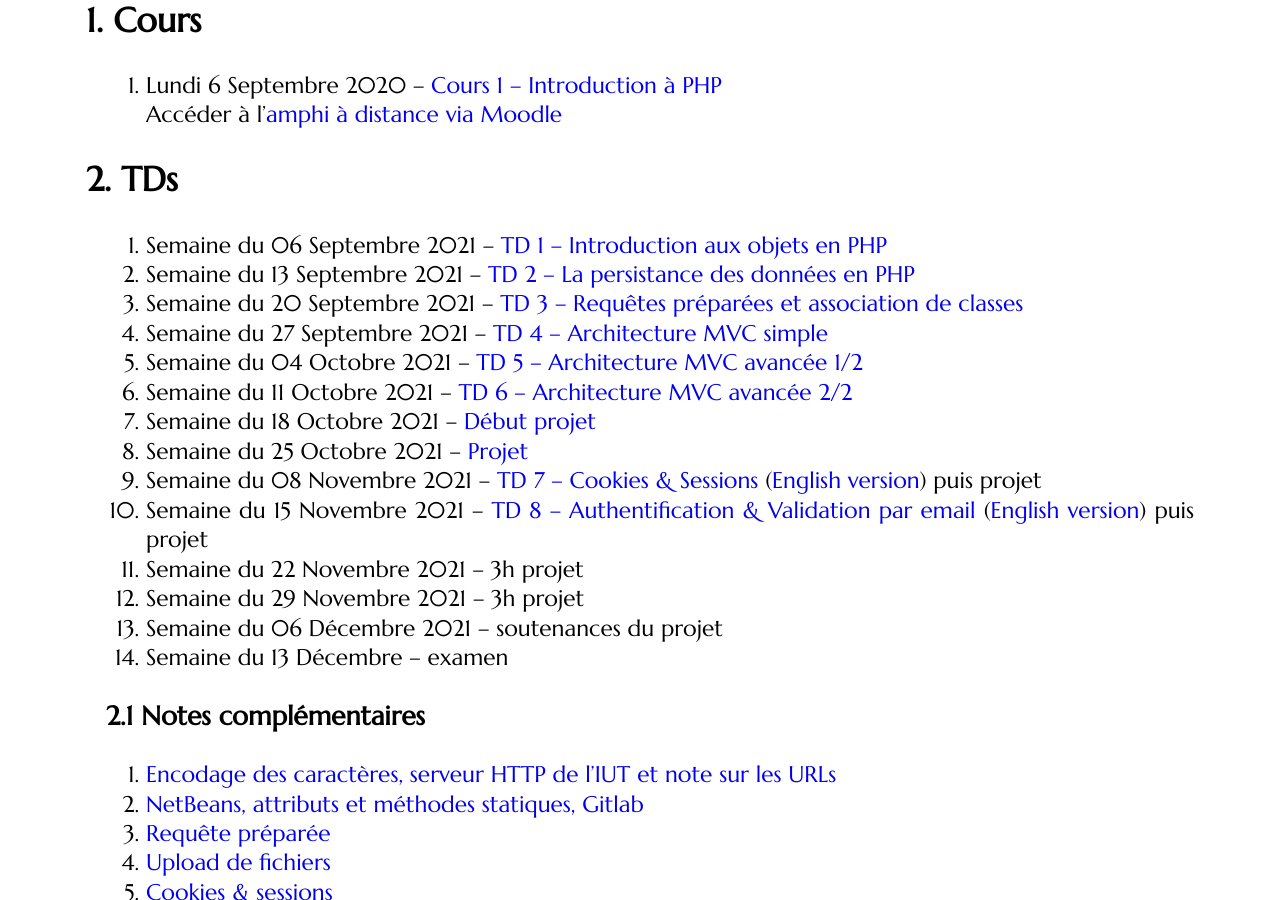
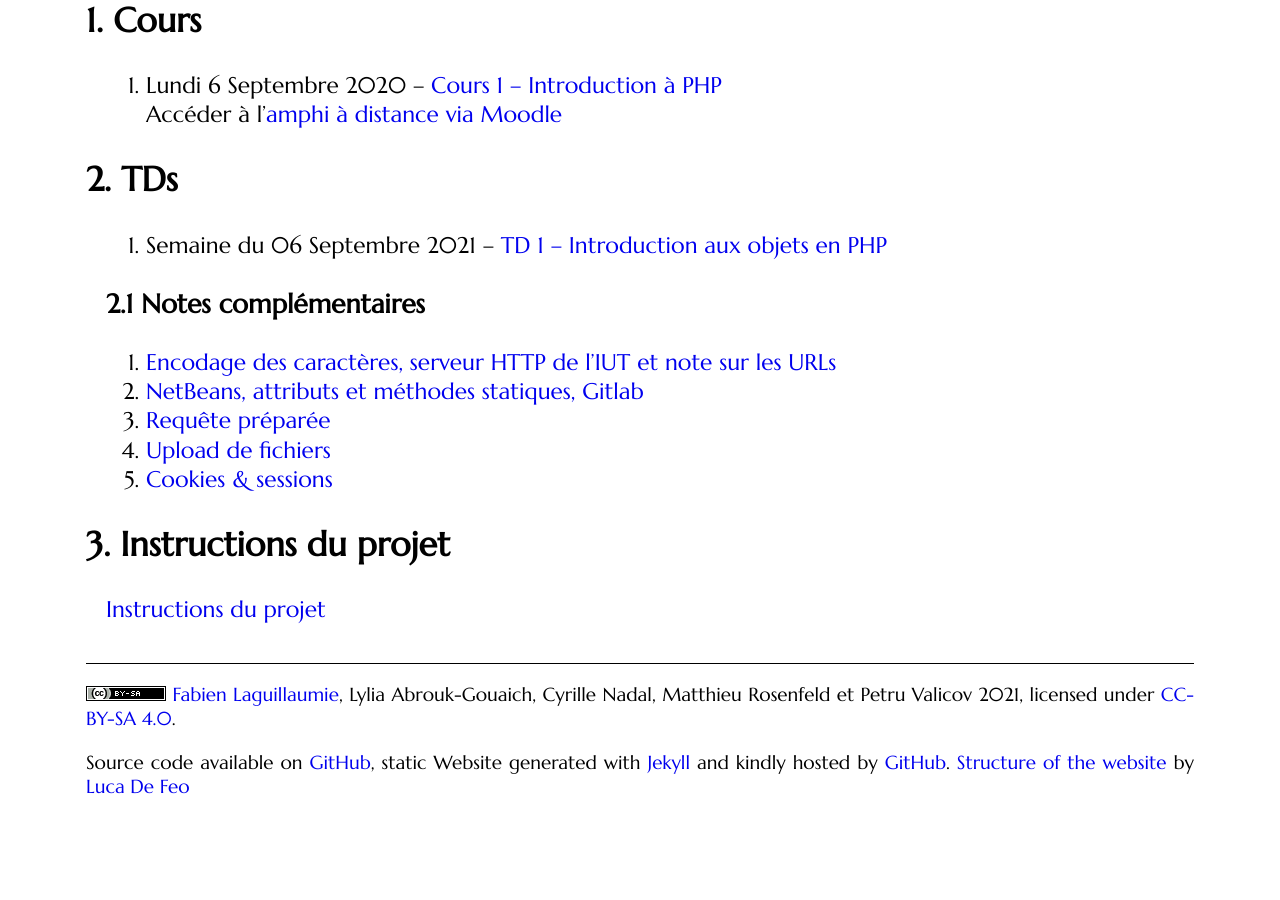
Before and after one commit to romainlebreton/R3.01-DeveloppementWeb, a Jekyll site: the page built from index.md, in a window 1280 px wide and 900 px high, scrolled down 283 px. Built offline with Jekyll 4.4.1, drawn with Linux system fonts in a browser that asks for light colours; some web fonts are replaced; after the commit the page ends 1102 px from its top, so only the background shows below that.

Commit message:
TD cachés

```diff
--- a/index.md
+++ b/index.md
@@ -18,27 +18,27 @@ Cours à l'IUT de Montpellier - 2ème année
 
 1. Semaine du 06 Septembre 2021 -- [TD 1 -- Introduction aux objets en PHP](tutorials/tutorial1.html)
 <!-- ([English version](tutorials/tutorial1-en.html)) -->
-1. Semaine du 13 Septembre 2021 -- [TD 2 -- La persistance des données en PHP](tutorials/tutorial2.html)
+<!-- 1. Semaine du 13 Septembre 2021 -- [TD 2 -- La persistance des données en PHP](tutorials/tutorial2.html) -->
 <!-- ([English version](tutorials/tutorial2-en.html)) -->
-1. Semaine du 20 Septembre 2021 -- [TD 3 -- Requêtes préparées et association de classes](tutorials/tutorial3.html)
-<!-- ([English version](tutorials/tutorial3-en.html)) -->
-1. Semaine du 27 Septembre 2021 --  [TD 4 -- Architecture MVC simple](tutorials/tutorial4.html)
-<!-- ([English version](tutorials/tutorial4-en.html)) -->
-1. Semaine du 04 Octobre 2021 -- [TD 5 -- Architecture MVC avancée 1/2](tutorials/tutorial5.html)
-<!-- ([English version](tutorials/tutorial5-en.html)) -->
-1. Semaine du 11 Octobre 2021 --  [TD 6 -- Architecture MVC avancée 2/2](tutorials/tutorial6.html)
-<!-- ([English version](tutorials/tutorial6-en.html)) -->
-1. Semaine du 18 Octobre 2021 --  [Début projet](projet.html)
-1. Semaine du 25 Octobre 2021 -- [Projet](projet.html)
-1. Semaine du 08 Novembre 2021 --
-   [TD 7 -- Cookies & Sessions](tutorials/tutorial7.html) ([English version](tutorials/tutorial7-en.html)) puis projet
-1. Semaine du 15 Novembre 2021 --
-   [TD 8 -- Authentification & Validation par email](tutorials/tutorial8.html) ([English version](tutorials/tutorial8-en.html))
-   puis projet
-1. Semaine du 22 Novembre 2021 -- 3h projet
-1. Semaine du 29 Novembre 2021 -- 3h projet
-1. Semaine du 06 Décembre 2021 -- soutenances du projet
-1. Semaine du 13 Décembre -- examen
+<!-- 1. Semaine du 20 Septembre 2021 -- [TD 3 -- Requêtes préparées et association de classes](tutorials/tutorial3.html)  -->
+<!-- <\!-- ([English version](tutorials/tutorial3-en.html)) -\-> -->
+<!-- 1. Semaine du 27 Septembre 2021 --  [TD 4 -- Architecture MVC simple](tutorials/tutorial4.html)  -->
+<!-- <\!-- ([English version](tutorials/tutorial4-en.html)) -\-> -->
+<!-- 1. Semaine du 04 Octobre 2021 -- [TD 5 -- Architecture MVC avancée 1/2](tutorials/tutorial5.html)  -->
+<!-- <\!-- ([English version](tutorials/tutorial5-en.html)) -\-> -->
+<!-- 1. Semaine du 11 Octobre 2021 --  [TD 6 -- Architecture MVC avancée 2/2](tutorials/tutorial6.html)  -->
+<!-- <\!-- ([English version](tutorials/tutorial6-en.html)) -\-> -->
+<!-- 1. Semaine du 18 Octobre 2021 --  [Début projet](projet.html) -->
+<!-- 1. Semaine du 25 Octobre 2021 -- [Projet](projet.html) -->
+<!-- 1. Semaine du 08 Novembre 2021 -- -->
+<!--    [TD 7 -- Cookies & Sessions](tutorials/tutorial7.html) ([English version](tutorials/tutorial7-en.html)) puis projet -->
+<!-- 1. Semaine du 15 Novembre 2021 -- -->
+<!--    [TD 8 -- Authentification & Validation par email](tutorials/tutorial8.html) ([English version](tutorials/tutorial8-en.html)) -->
+<!--    puis projet -->
+<!-- 1. Semaine du 22 Novembre 2021 -- 3h projet -->
+<!-- 1. Semaine du 29 Novembre 2021 -- 3h projet -->
+<!-- 1. Semaine du 06 Décembre 2021 -- soutenances du projet -->
+<!-- 1. Semaine du 13 Décembre -- examen -->
 
 ### Notes complémentaires
 
```
